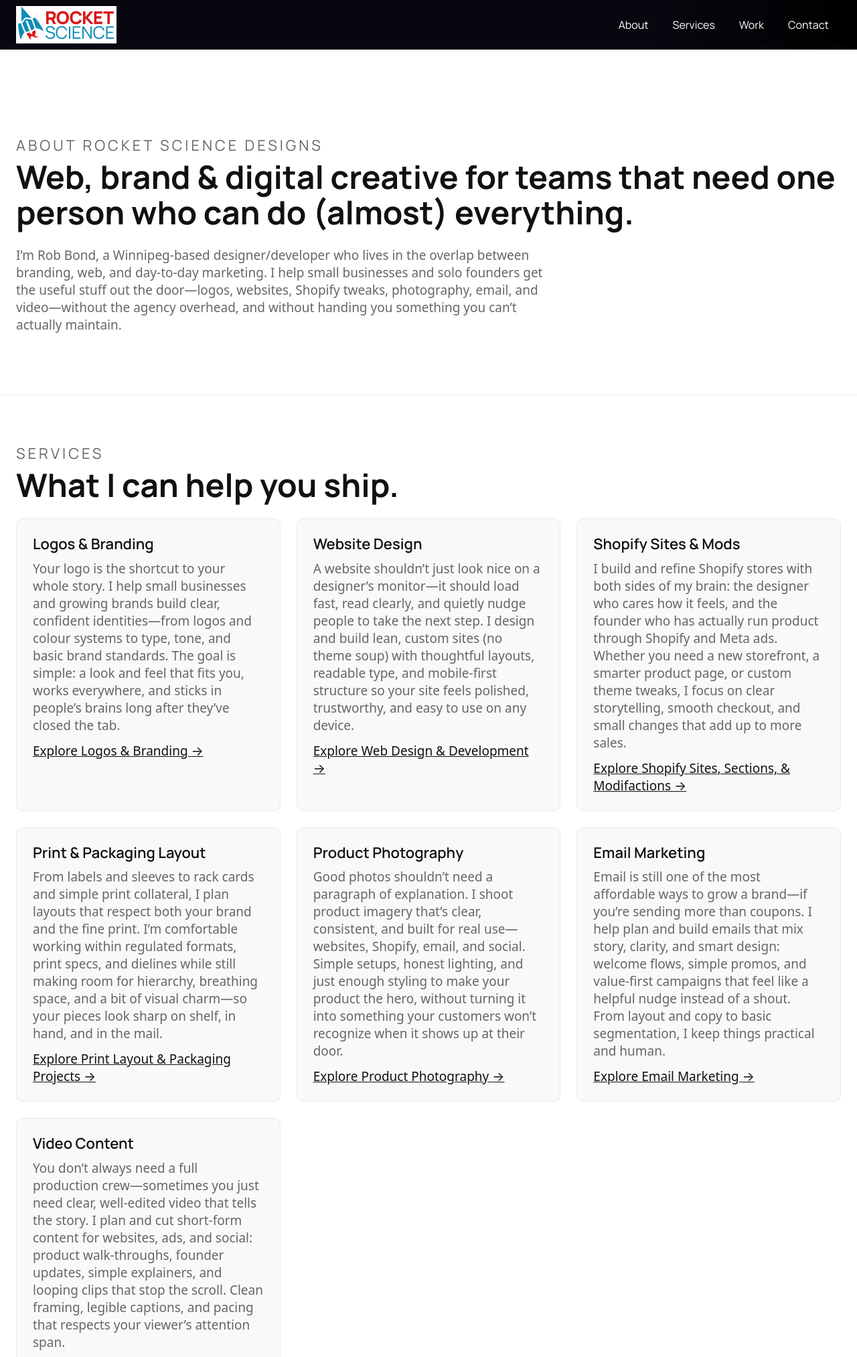
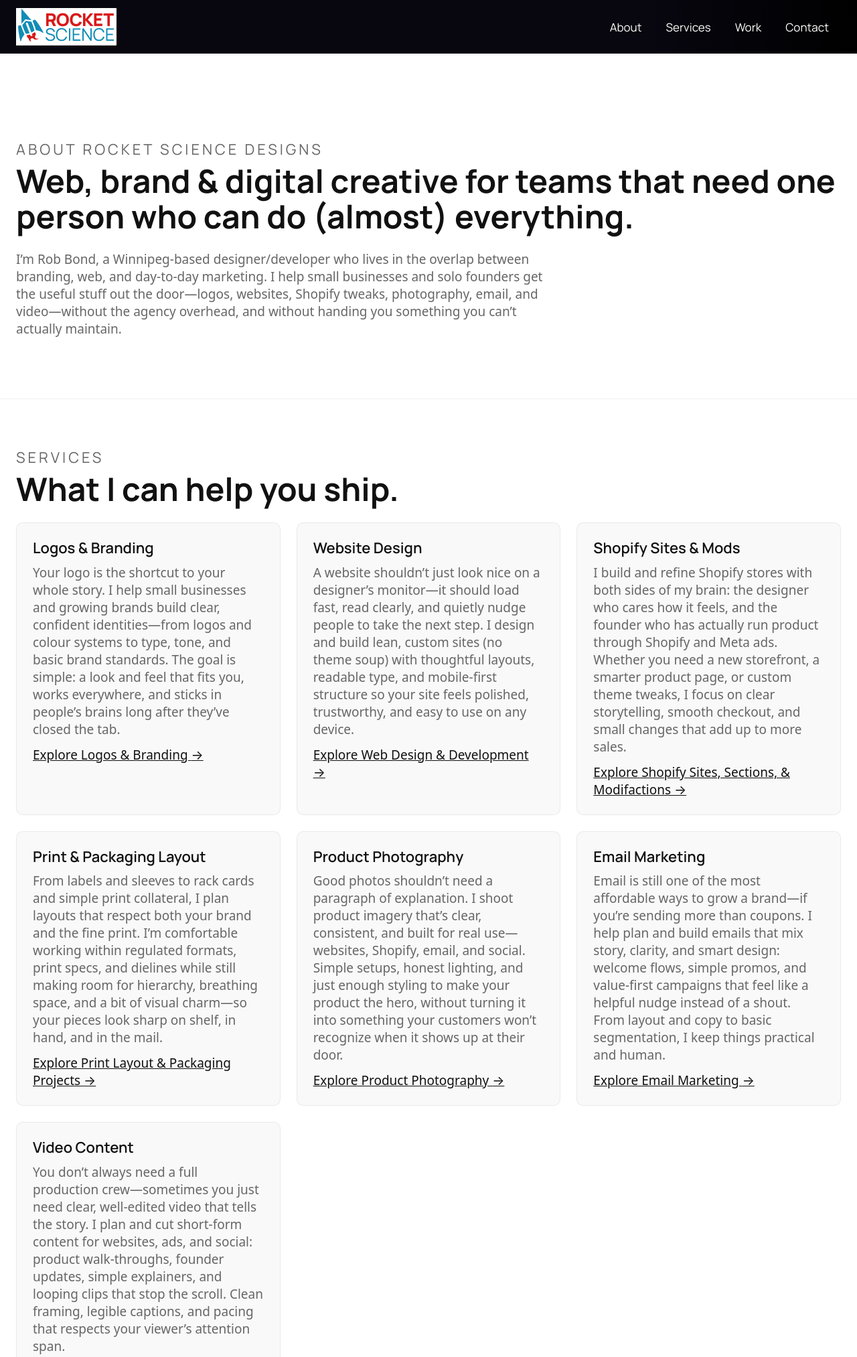
Before and after one commit to teezecrost1179/rocketsciencedesigns-site, a PHP site: page /index.php in a window 1280 px wide. Shown: the top 2026 px of the page at 67% size. Run offline with PHP 8.4, Linux system fonts and the light colour scheme; some web fonts are replaced; grey boxes are pictures that could not be loaded.

Commit message:
slight header upgrades

```diff
--- a/header.php
+++ b/header.php
@@ -145,7 +145,7 @@
         .brand img {
             height: 56px;
             width: auto;
-            margin: 9px 0 9px 0;
+            margin: 12px 0 12px 0;
         }
 
 
@@ -159,7 +159,7 @@
             display: flex;
             align-items: stretch;
             font-family: "Manrope", system-ui, sans-serif;
-            font-size: 16px;
+            font-size: 17px;
             text-transform: none;
         }
 
@@ -170,6 +170,8 @@
             padding: 0 18px;
             text-decoration: none;
             color: var(--text-light);
+            font-weight: 500;
+            text-shadow: 0 1px 2px rgba(0, 0, 0, 0.5);
             white-space: nowrap;
             transition: background-color 0.18s ease, color 0.18s ease, transform 0.18s ease;
         }
@@ -178,6 +180,7 @@
         .nav-link:focus-visible {
             background: #ffffff;
             color: var(--accent);
+            text-shadow: none;
             transform: translateY(-1px);
             outline: none;
         }
```
